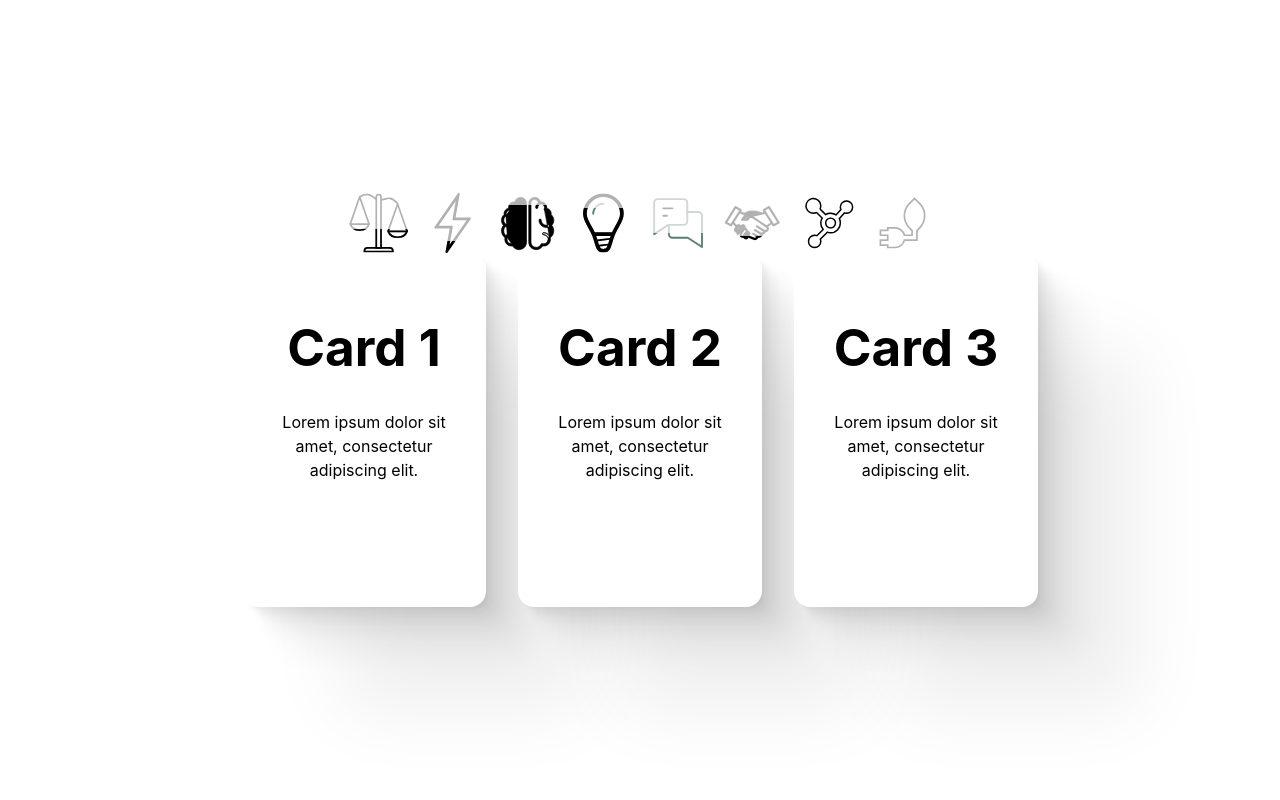
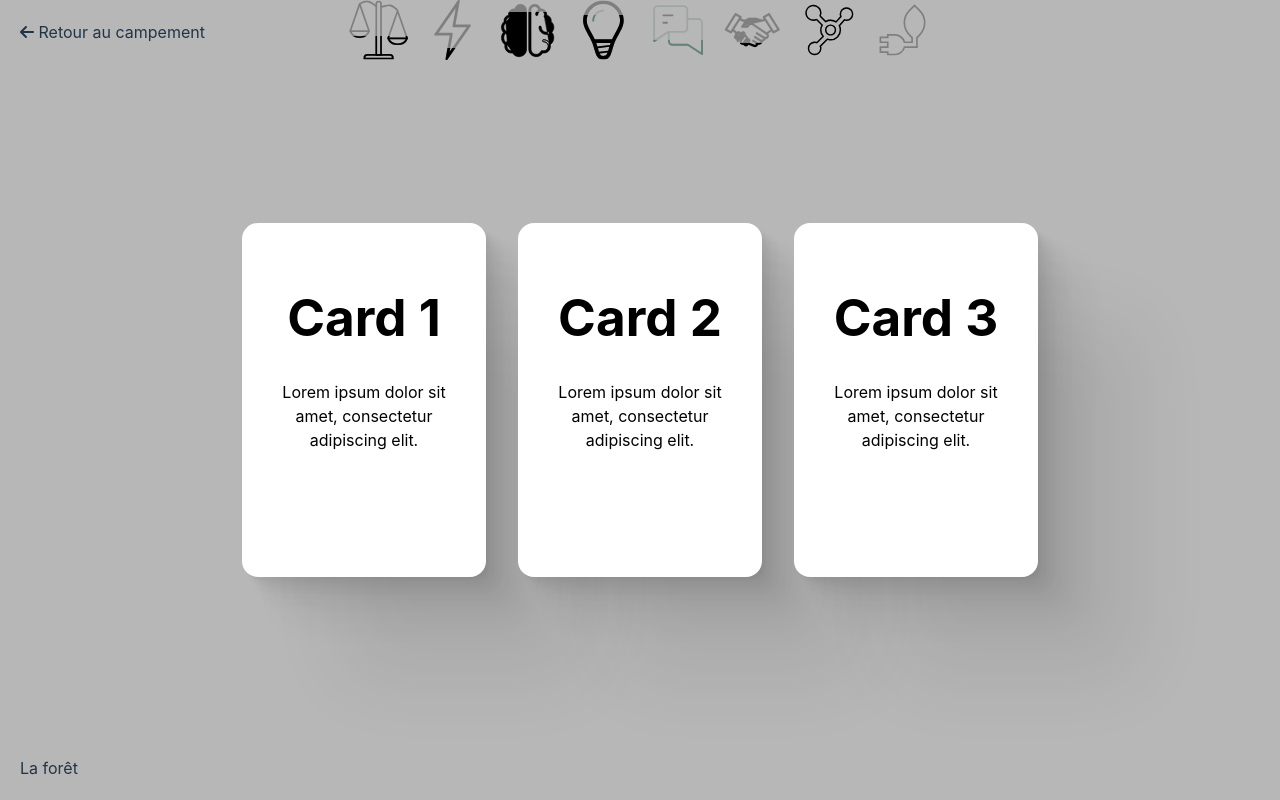
Before and after one commit to emilevl/projint-mini-jeux-durabilia, a Vue app: page / in a window 1280 px wide. Built offline with nearby package versions, Linux system fonts and the light colour scheme.

Commit message:
Move everything to the interface

```diff
--- a/src/App.vue
+++ b/src/App.vue
@@ -1,48 +1,14 @@
 <script setup>
 import Card from './components/card.vue';
 import ressource from './components/ressource.vue';
-
-//Les noms et les niveaux pour chaque ressources (Les niveaux sont en pourcents)
-const RESSOURCES_NAMES = [
-  { name: 'balance', level: 40 },
-  { name: 'bolt', level: 20 },
-  { name: 'brain', level: 80 },
-  { name: 'bulb', level: 75 },
-  { name: 'engagement', level: 33 },
-  { name: 'handshake', level: 29 },
-  { name: 'network', level: 100 },
-  { name: 'sober', level: 0 }
-]
+import TheInterface from './components/TheInterface.vue';
 
 </script>
 
 <template>
-  <div id="ressources">
-    <ressource v-for="name of RESSOURCES_NAMES" :name="name.name" :level="name.level" size="60px"></ressource>
-  </div>
-
-  <div id="cards">
-    <Card name="Card 1" description="Lorem ipsum dolor sit amet, consectetur adipiscing elit."></Card>
-    <Card name="Card 2" description="Lorem ipsum dolor sit amet, consectetur adipiscing elit."></Card>
-    <Card name="Card 3" description="Lorem ipsum dolor sit amet, consectetur adipiscing elit."></Card>
-  </div>
+  <TheInterface></TheInterface>
 </template>
 
 <style scoped>
-#cards {
-  display: flex;
-  flex-direction: row;
-  flex-wrap: nowrap;
-  justify-content: normal;
-  align-items: normal;
-  align-content: normal;
-  gap: 32px;
-}
 
-#ressources {
-  display: flex;
-  flex-direction: row;
-  justify-content: center;
-  gap: 15px;
-}
 </style>
--- a/src/components/TheInterface.vue
+++ b/src/components/TheInterface.vue
@@ -6,7 +6,22 @@ import { FontAwesomeIcon } from '@fortawesome/vue-fontawesome'
 /* import specific icons */
 import { faArrowLeft, faUserSecret } from '@fortawesome/free-solid-svg-icons'
 /* add icons to the library */
+import Card from './card.vue';
+import ressource from './ressource.vue';
 library.add(faArrowLeft)
+
+
+//Les noms et les niveaux pour chaque ressources (Les niveaux sont en pourcents)
+const RESSOURCES_NAMES = [
+  { name: 'balance', level: 40 },
+  { name: 'bolt', level: 20 },
+  { name: 'brain', level: 80 },
+  { name: 'bulb', level: 75 },
+  { name: 'engagement', level: 33 },
+  { name: 'handshake', level: 29 },
+  { name: 'network', level: 100 },
+  { name: 'sober', level: 0 }
+]
 
 </script>
 
@@ -15,13 +30,25 @@ library.add(faArrowLeft)
     <div class="main-page">
       <p to="/" class="back-link"><font-awesome-icon icon="fa-solid fa-arrow-left" />  Retour au campement</p>
       <div class="bottom-text">La forêt</div>
+      <div id="ressources">
+        <ressource v-for="name of RESSOURCES_NAMES" :name="name.name" :level="name.level" size="60px"></ressource>
+      </div>
 
+      <div id="cards">
+        <Card name="Card 1" description="Lorem ipsum dolor sit amet, consectetur adipiscing elit."></Card>
+        <Card name="Card 2" description="Lorem ipsum dolor sit amet, consectetur adipiscing elit."></Card>
+        <Card name="Card 3" description="Lorem ipsum dolor sit amet, consectetur adipiscing elit."></Card>
+      </div>
     </div>
   </template>
 
   <style>
+  body {
+    background-color: #b8b7b7;
+  }
     .main-page {
-      /* Add styles here */
+      display: flex;
+      justify-content: center;
     }
 
     .back-link {
@@ -29,6 +56,7 @@ library.add(faArrowLeft)
         top: 0;
         left: 0;
         margin: 20px;
+        cursor: pointer;
     }
 
     .bottom-text {
@@ -37,4 +65,23 @@ library.add(faArrowLeft)
         left: 0;
         margin: 20px;
     }
+    #cards {
+      display: flex;
+      flex-direction: row;
+      flex-wrap: nowrap;
+      justify-content: normal;
+      align-items: normal;
+      align-content: normal;
+      gap: 32px;
+    }
+
+    #ressources {
+      display: flex;
+      flex-direction: row;
+      justify-content: center;
+      gap: 15px;
+      position: absolute;
+      top: 0;
+      margin: 0 auto;
+    }
   </style>
```
